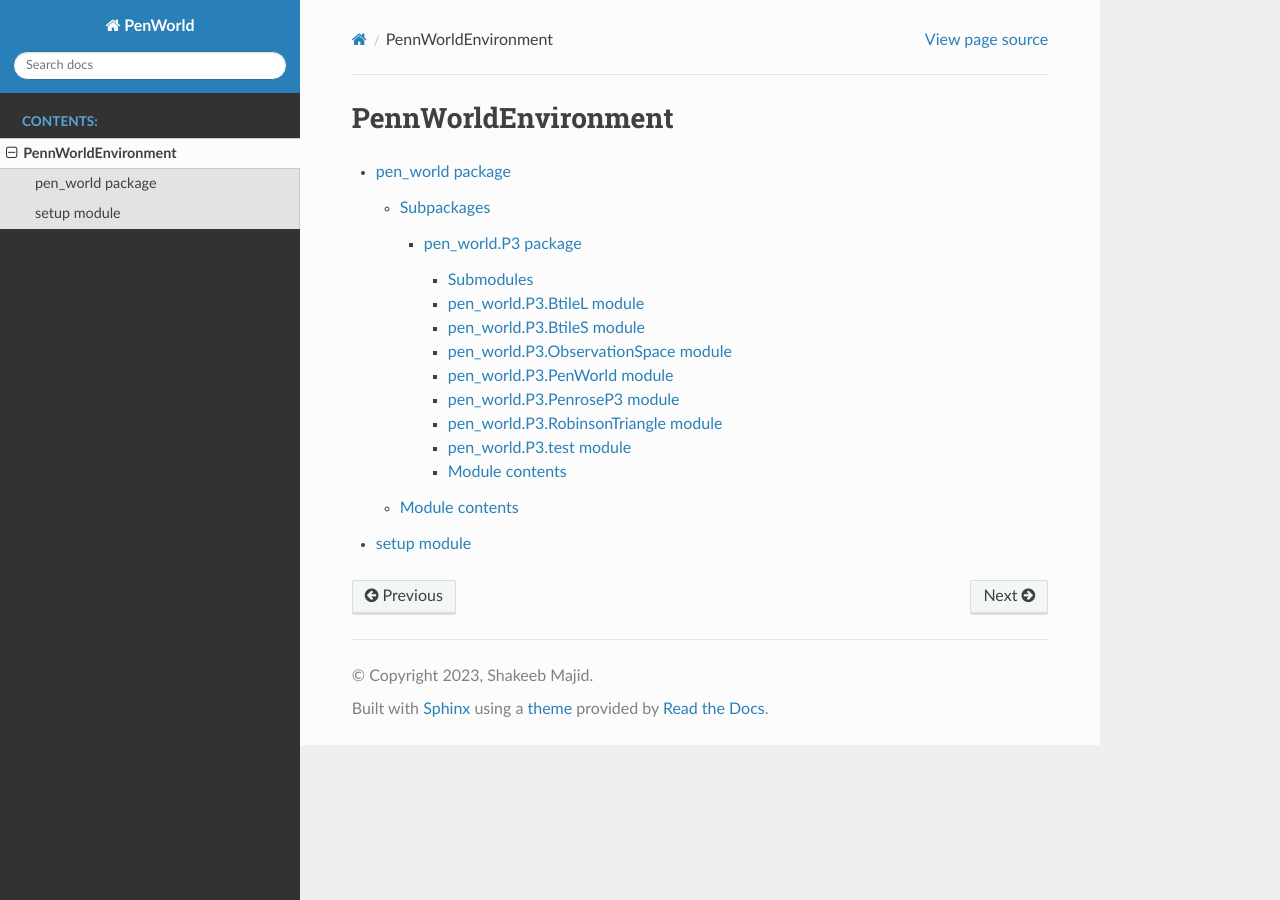
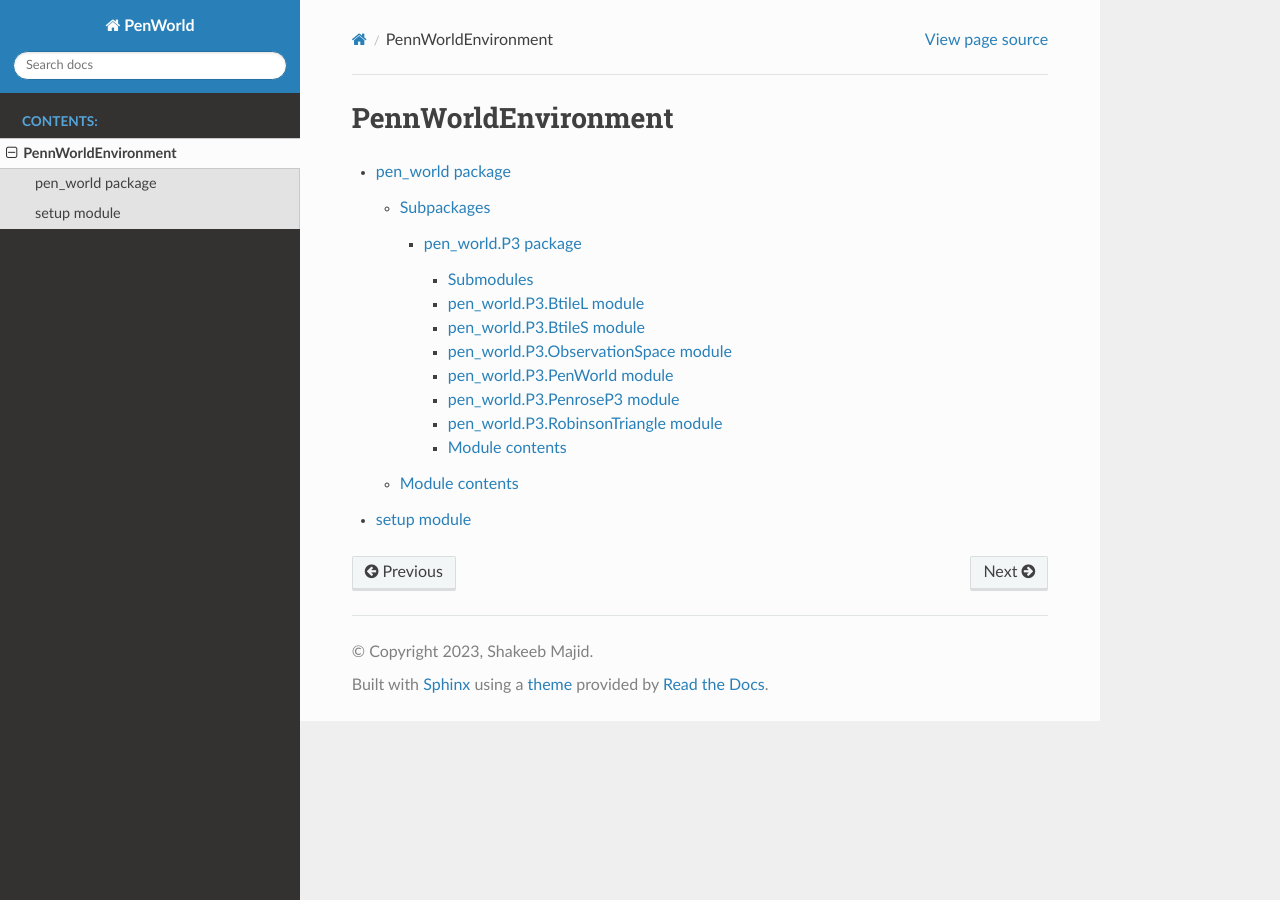
Before and after one commit to KachmanLab/PennWorldEnvironment, a Sphinx documentation site: the page built from docs/modules.rst, in a window 1280 px wide. Built offline with Sphinx 7.4.7 and the Read the Docs theme 2.0.0, drawn with Linux system fonts in a browser that asks for light colours.

Commit message:
removed docs for test doc strings

```diff
--- a/docs/pen_world.P3.rst
+++ b/docs/pen_world.P3.rst
@@ -52,14 +52,6 @@ pen\_world.P3.RobinsonTriangle module
    :undoc-members:
    :show-inheritance:
 
-pen\_world.P3.test module
--------------------------
-
-.. automodule:: pen_world.P3.test
-   :members:
-   :undoc-members:
-   :show-inheritance:
-
 Module contents
 ---------------
 
```
